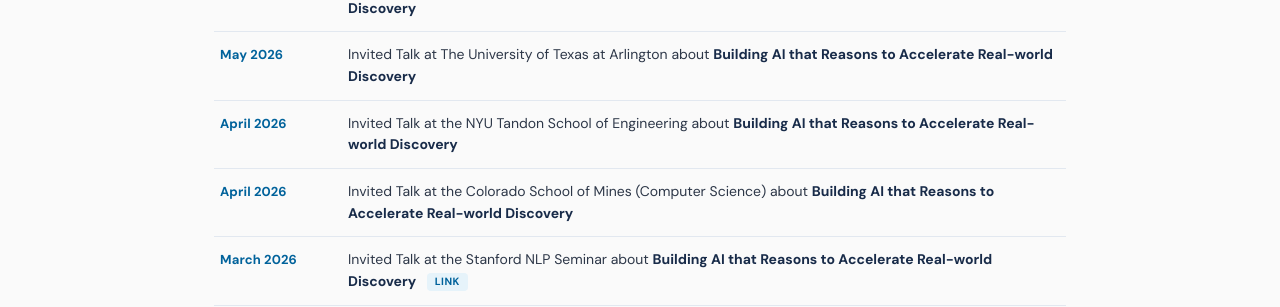
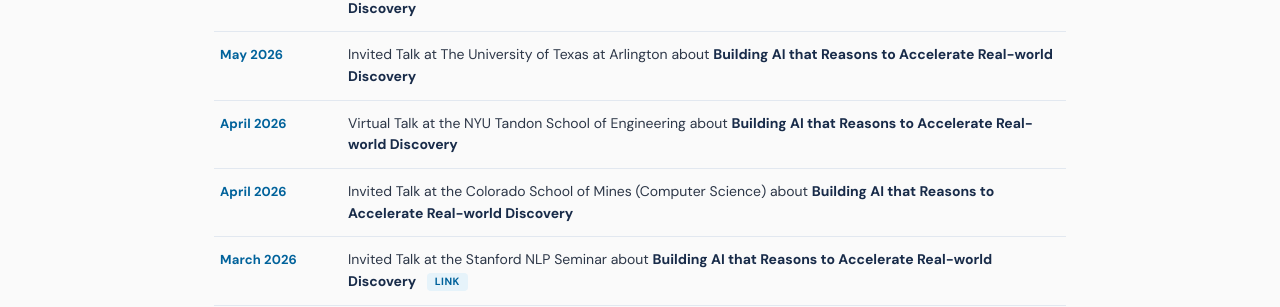
Before and after one commit to zhenwang9102/zhenwang9102.github.io, a Jekyll site: the page page_talks.html, which Jekyll copies as it is, in a window 1280 px wide and 900 px high. Shown: the part 353-660 px from the top of the window. Built offline with Jekyll 4.4.1, drawn with Linux system fonts in a browser that asks for light colours.

Commit message:
update invited talk

```diff
--- a/page_talks.html
+++ b/page_talks.html
@@ -230,7 +230,7 @@
 
         <li class="talk-row">
           <span class="talk-date">April 2026</span>
-          <span class="talk-where">Invited Talk at the NYU Tandon School of Engineering about <strong>Building AI that Reasons to Accelerate Real-world Discovery</strong></span>
+          <span class="talk-where">Virtual Talk at the NYU Tandon School of Engineering about <strong>Building AI that Reasons to Accelerate Real-world Discovery</strong></span>
         </li>
 
         <li class="talk-row">
```
